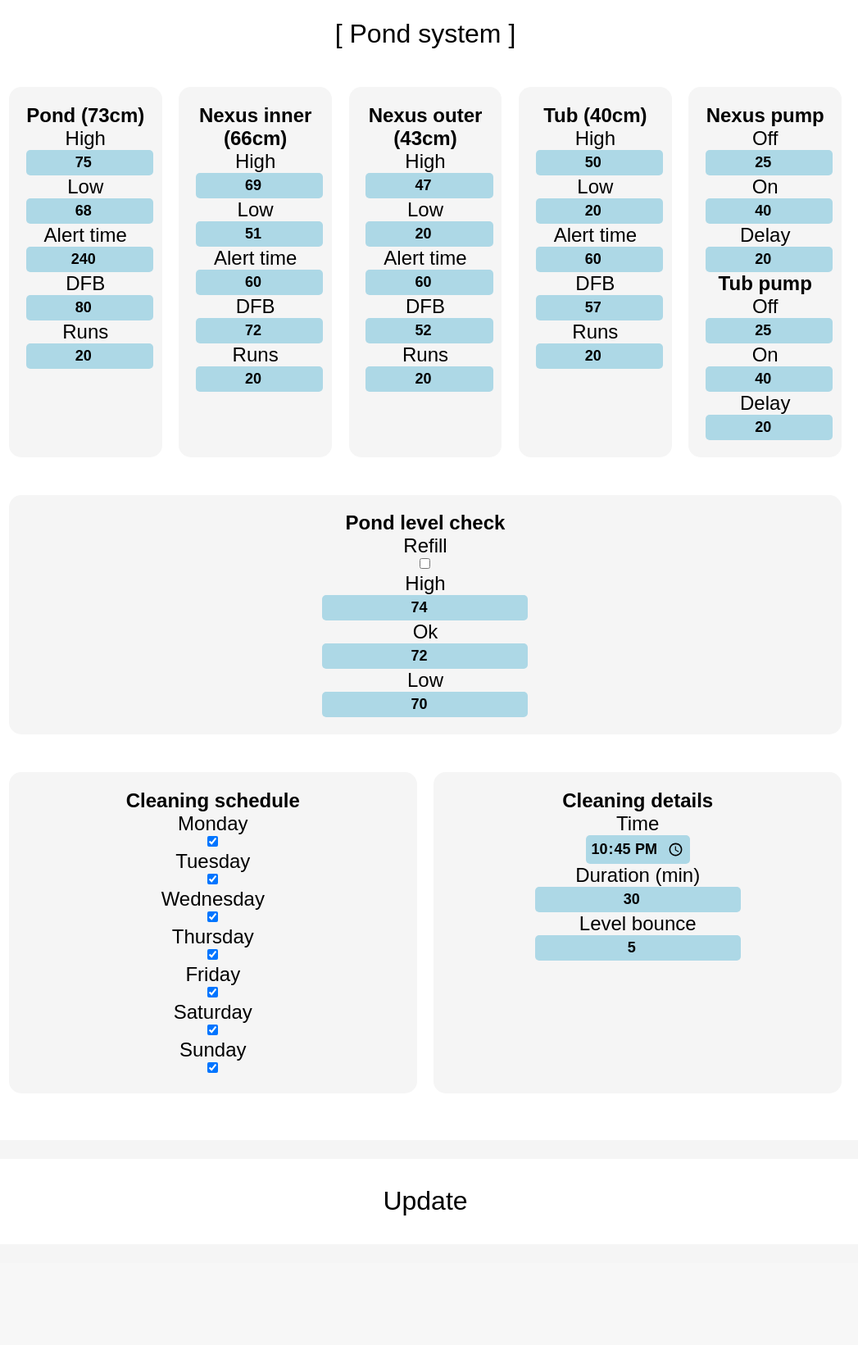
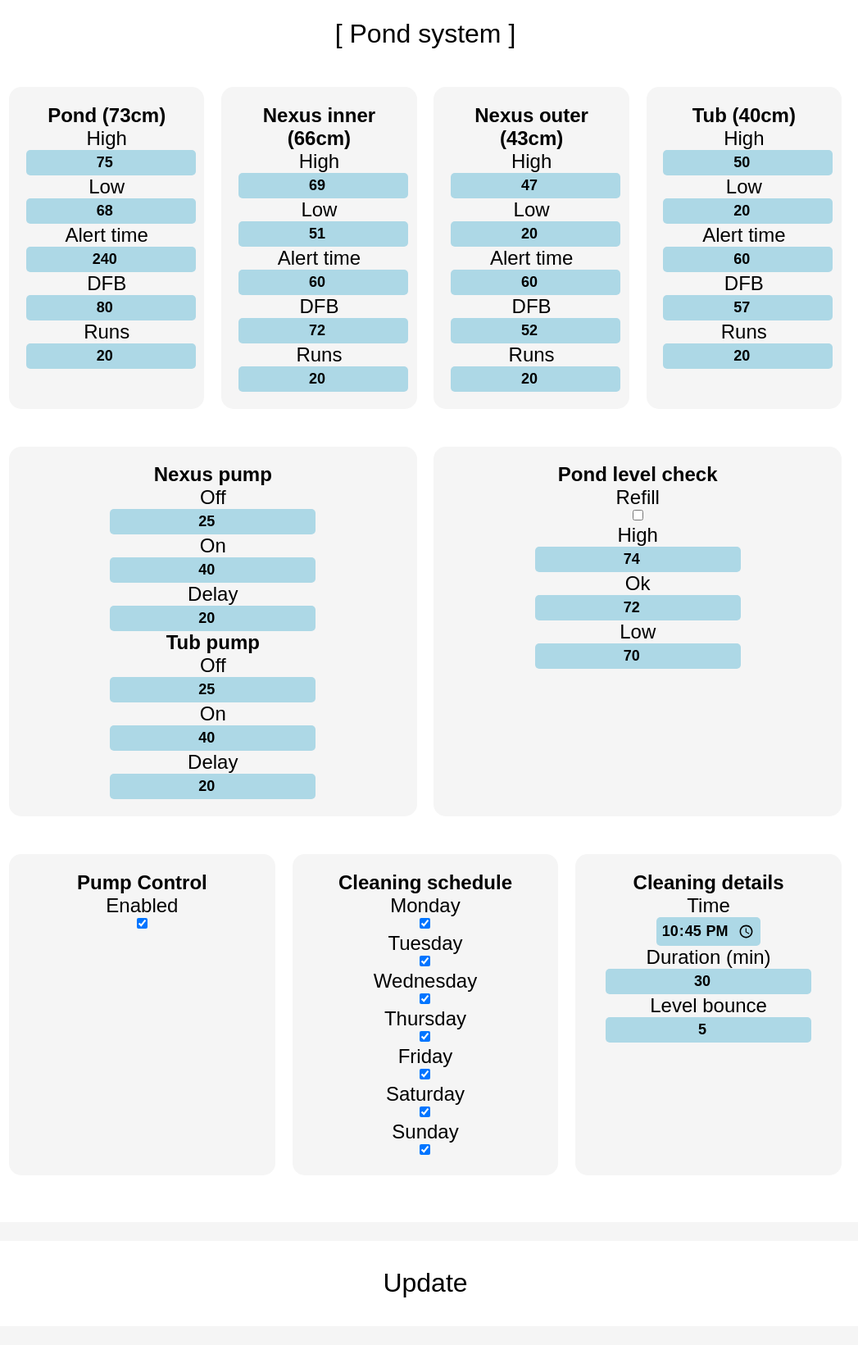
Before and after one commit to J-shw/PondSystem, a Flask app: page /schedule in a window 1280 px wide. Shown: the whole page at 82% size, without its empty margins (121-1168 px from the left). Before the commit the page ends 1483 px from the top, so only its background shows below. Run offline with Flask 3, Linux system fonts and the light colour scheme.

Commit message:
Pump control on/off option
- Now you can enable/disable pump control using the UI
- Also moved some settings UI around

```diff
--- a/pond.py
+++ b/pond.py
@@ -581,18 +581,21 @@ def pumpControl(configData, allData : list):
 
     outerLevel = waterData[2]
     tubLevel = waterData[3]
+    if configData['pumpControl']['enabled']:
+        if not pc.cleaning:
+            if outerLevel <= nexusValues['off']:
+                pc.pumpTimeData[0] = time.time()
+                pump(1, False)
+            elif outerLevel >= nexusValues['on'] and time.time()+nexusValues['delay'] > pc.pumpTimeData[0]:
+                pump(1, True)
 
-    if not pc.cleaning:
-        if outerLevel <= nexusValues['off']:
-            pc.pumpTimeData[0] = time.time()
-            pump(1, False)
-        elif outerLevel >= nexusValues['on'] and time.time()+nexusValues['delay'] > pc.pumpTimeData[0]:
-            pump(1, True)
-
-    if tubLevel <= tubValues['off']:
-        pc.pumpTimeData[1] = time.time()
-        pump(2, False)
-    elif tubLevel >= tubValues['on'] and time.time()+tubValues['delay'] > pc.pumpTimeData[1]:
+        if tubLevel <= tubValues['off']:
+            pc.pumpTimeData[1] = time.time()
+            pump(2, False)
+        elif tubLevel >= tubValues['on'] and time.time()+tubValues['delay'] > pc.pumpTimeData[1]:
+            pump(2, True)
+    else:
+        pump(1, True)
         pump(2, True)
 
 def levelCheck(configData, pond: int) -> str: # Returns the current level of the pond. retruns - 'Low', 'Ok' or 'High'
@@ -730,6 +733,7 @@ def updateJson(data : list) -> list:
         config['cleaning']['levelBounce'] = int(data[38])
 
         config['waterLevels']['levelCheck']['refill'] = data[39]
+        config['pumpControl']['enabled'] = data[40]
 
 
 
--- a/static/script/settings.js
+++ b/static/script/settings.js
@@ -59,6 +59,7 @@ function getData(){
             cleaningLevelBounce = document.getElementById("cleaningLevelBounce");
 
             refill = document.getElementById("refill");
+            pumpControl = document.getElementById("pumpControl");
 
             pondhigh.value = data['waterLevels']['pond']['high'];
             pondLow.value = data['waterLevels']['pond']['low'];
@@ -137,6 +138,11 @@ function getData(){
             }else{
                 refill.checked = false;
             }
+            if (data['pumpControl']['enabled'] === true){
+                pumpControl.checked = true;
+            }else{
+                pumpControl.checked = false;
+            }
 
             cleaningTime.value = data['cleaning']['time']
             cleaningDuration.value = data['cleaning']['duration']
@@ -146,7 +152,7 @@ function getData(){
 }
 
 function updateJson(){
-    const values = ['pondHigh', 'pondLow', 'pondAlert', 'innerHigh', 'innerLow', 'innerAlert', 'outerHigh', 'outerLow', 'outerAlert', 'tubHigh', 'tubLow', 'tubAlert', 'pondDFB', 'pondRuns', 'innerDFB', 'innerRuns', 'outerDFB', 'outerRuns', 'tubDFB', 'tubRuns', 'nPumpOff', 'nPumpOn', 'nPumpDelay', 'tPumpOff', 'tPumpOn', 'tPumpDelay', 'pondHighCheck', 'pondLowCheck', 'pondOkCheck', 'monday', 'tuesday', 'wednesday', 'thursday', 'friday', 'saturday', 'sunday', 'cleaningTime', 'cleaningDuration', 'cleaningLevelBounce', 'refill']
+    const values = ['pondHigh', 'pondLow', 'pondAlert', 'innerHigh', 'innerLow', 'innerAlert', 'outerHigh', 'outerLow', 'outerAlert', 'tubHigh', 'tubLow', 'tubAlert', 'pondDFB', 'pondRuns', 'innerDFB', 'innerRuns', 'outerDFB', 'outerRuns', 'tubDFB', 'tubRuns', 'nPumpOff', 'nPumpOn', 'nPumpDelay', 'tPumpOff', 'tPumpOn', 'tPumpDelay', 'pondHighCheck', 'pondLowCheck', 'pondOkCheck', 'monday', 'tuesday', 'wednesday', 'thursday', 'friday', 'saturday', 'sunday', 'cleaningTime', 'cleaningDuration', 'cleaningLevelBounce', 'refill', 'pumpControl']
 
     let data = [];
 
--- a/templates/settings.html
+++ b/templates/settings.html
@@ -116,7 +116,9 @@
                 </div>
             </div>
         </div>
+    </div>
 
+    <div class="levels-display">
         <div class="level">
             <p class="level-title">Nexus pump</p>
             <div class="levels">
@@ -147,9 +149,6 @@
                 </div>
             </div>
         </div>
-    </div>
-
-    <div class="levels-display">
         <div class="level">
             <p class="level-title">Pond level check</p>
             <div class="levels">
@@ -177,6 +176,15 @@
     </div>
 
     <div class="levels-display">
+        <div class="level">
+            <p class="level-title">Pump Control</p>
+            <div class="levels">
+                <div>
+                    <p>Enabled</p>
+                    <input type="checkbox" id="pumpControl">
+                </div>
+            </div>
+        </div>
         <div class="level">
             <p class="level-title">Cleaning schedule</p>
             <div class="levels">
```
